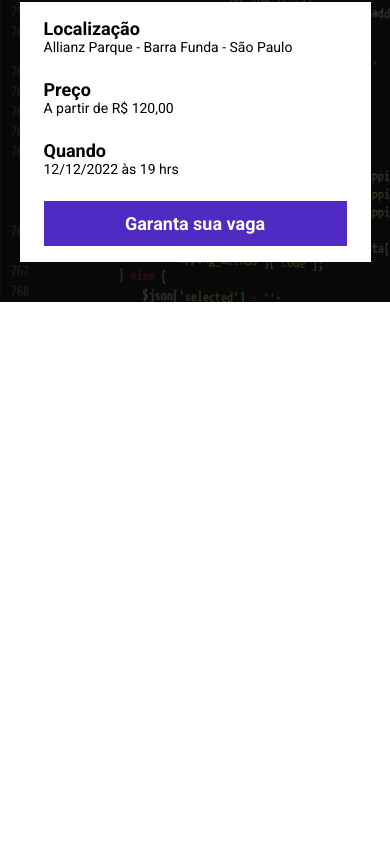
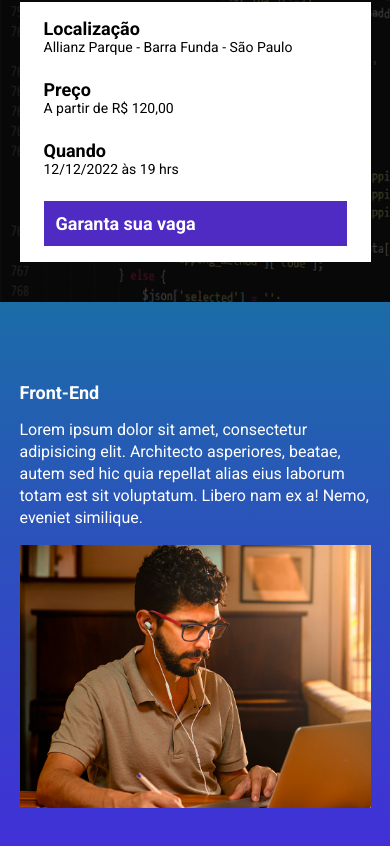
Before and after one commit to fabricol/aniversario_jaime, a website built with Parcel: page src/index.html in a window 390 px wide. Shown: the part 174-1020 px from the top of the page. Before the commit the page ends 844 px from the top, so only its background shows below. Built offline with nearby package versions, Linux system fonts and the light colour scheme.

Commit message:
lição sobre fazer degrade no CSS

```diff
--- a/src/index.html
+++ b/src/index.html
@@ -37,6 +37,17 @@
             </div>
         </div>
     </header>
+    <section class="event">
+        <div class="container">
+            <div class="event__details">
+                <h2 class="event__details__title">Front-End</h2>
+                <p class="event__details__description">
+                    Lorem ipsum dolor sit amet, consectetur adipisicing elit. Architecto asperiores, beatae, autem sed hic quia repellat alias eius laborum totam est sit voluptatum. Libero nam ex a! Nemo, eveniet similique.
+                </p>
+            </div>
+            <img class="event__image" src="./images/frontend.png" alt="frontend">
+        </div>
+    </section>
     <script src="script/main.js"></script>
 </body>
 </html>
--- a/src/styles/components/_buttons.scss
+++ b/src/styles/components/_buttons.scss
@@ -20,4 +20,9 @@
             align-items: center;
         }
     }
+
+    @media (max-width: 1024px) {
+        display: flex;
+        align-items: center;
+    }
 }
--- /dev/null
+++ b/src/styles/components/_event.scss
@@ -0,0 +1,41 @@
+.event {
+    padding: 80px 0;
+    background-image:linear-gradient(#1B6CA7,#442BDB);
+
+
+
+    .container {
+        display: flex;
+
+
+    }
+    &__image {
+        max-width: 360px;
+    }
+
+    &__details {
+        margin-right: 40px;
+        &__title {
+            font-size: 18px;
+            font-weight: bold;
+            margin-bottom: 16px;
+        }
+
+        &__description {
+            line-height: 22px;
+        }
+    }
+    @media (max-width: 640px) {
+        .container {
+            display: block;
+        }
+        &__image {
+            width: 100%;
+        }
+
+        &__details {
+            margin-right: 0;
+            margin-bottom: 16px;
+        }
+    }
+}
--- a/src/styles/main.scss
+++ b/src/styles/main.scss
@@ -1,6 +1,7 @@
 @use 'hero';
 @use 'components/infos_bar';
 @use 'components/buttons';
+@use 'components/event';
 
 * {
     margin: 0;
```
